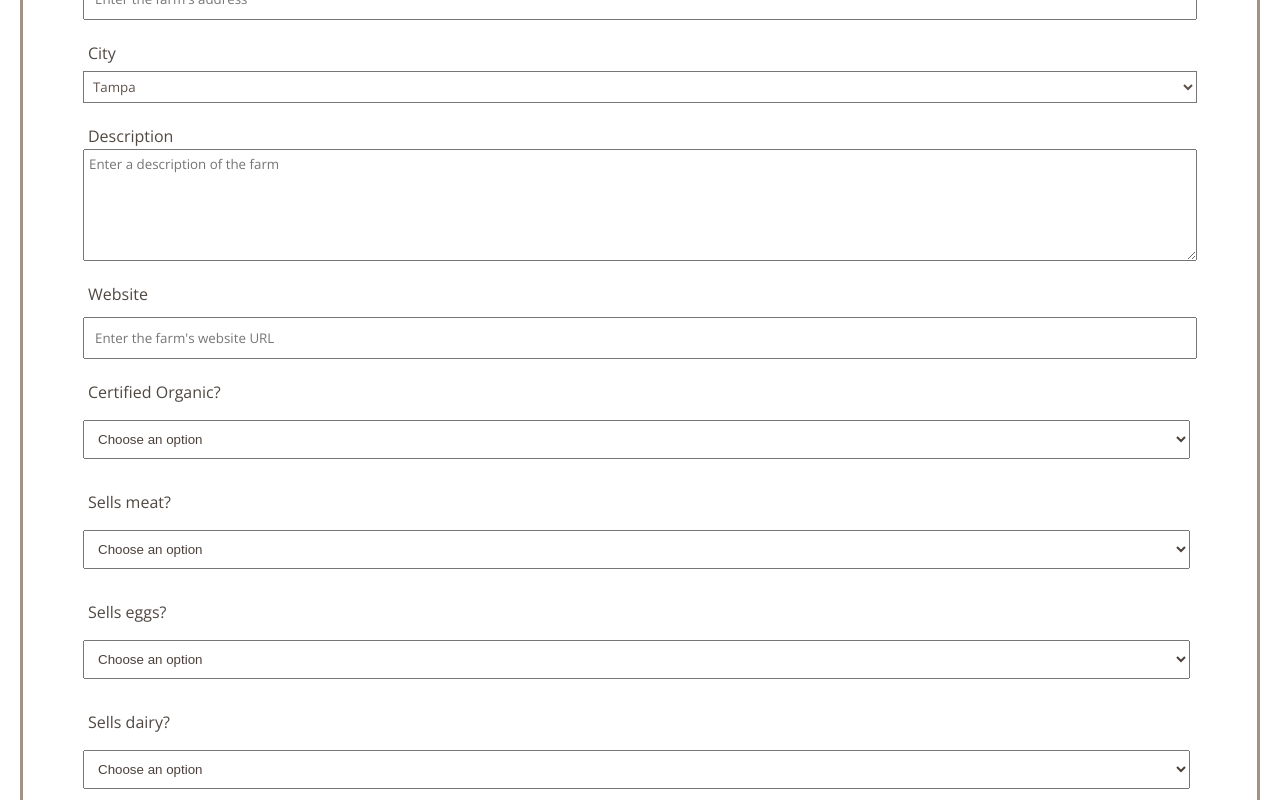
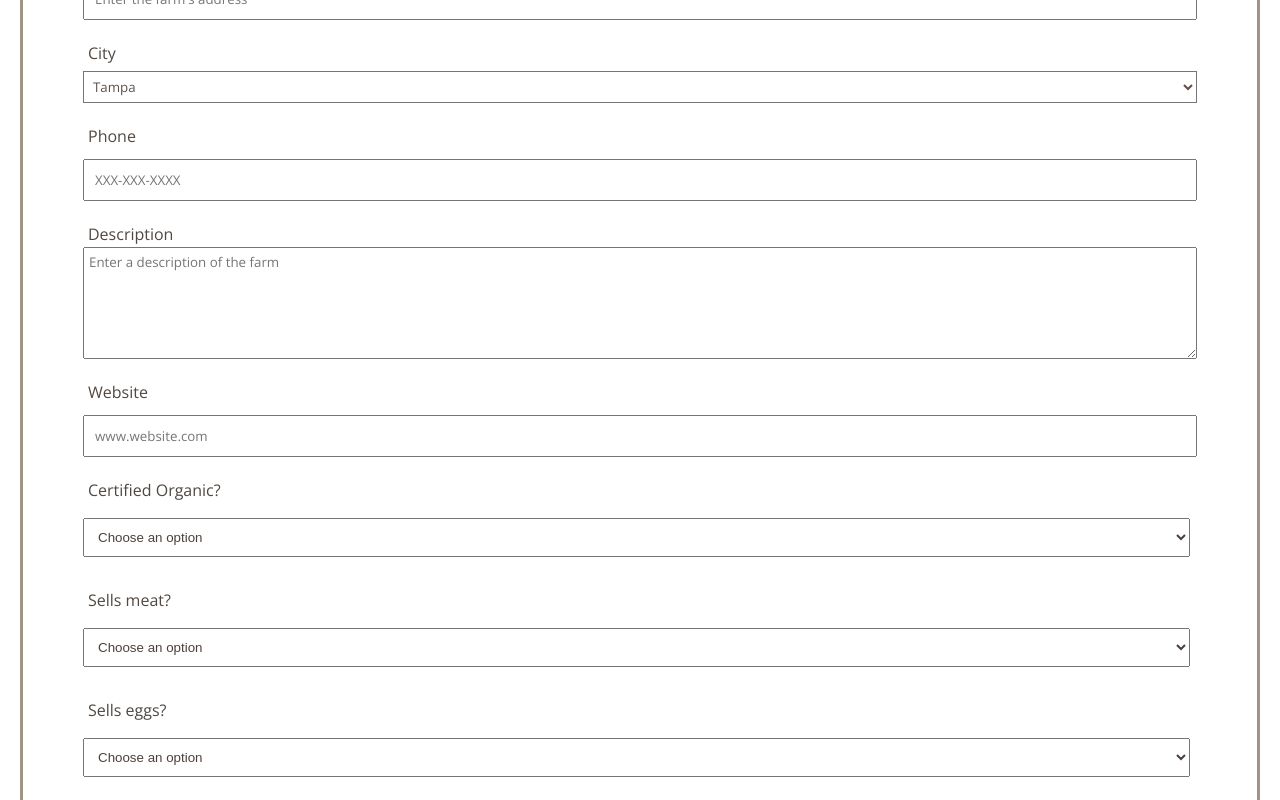
Before and after one commit to mary-toth/FarmFinder, a React (Create React App) app in the folder ClientApp/: page /addfarm in a window 1280 px wide. Shown: the part 620-1420 px from the top of the page. Built offline with nearby package versions, Linux system fonts and the light colour scheme.

Commit message:
allows filling out form, no submission yet

```diff
--- a/ClientApp/src/components/AddFarm.jsx
+++ b/ClientApp/src/components/AddFarm.jsx
@@ -1,9 +1,29 @@
-import React from 'react'
+import React, { useState } from 'react'
 import { Link, Route, Switch } from 'react-router-dom'
 import { Footer } from './Footer'
 import { Header } from './Header'
 
 export function AddFarm() {
+  const [newFarm, setNewFarm] = useState({
+    name: '',
+    address: '',
+    city: '',
+    description: '',
+    phone: '',
+    website: '',
+    organic: '',
+    meat: '',
+    eggs: '',
+    dairy: '',
+  })
+
+  function handleStringFieldChange(event) {
+    const newAddressText = event.target.value
+    const fieldName = event.target.name
+
+    const newerFarm = { ...newFarm, [fieldName]: newAddressText }
+    setNewFarm(newerFarm)
+  }
   return (
     <>
       <div className="add-farm-msg"></div>
@@ -15,14 +35,24 @@ export function AddFarm() {
 
           <li>
             <label htmlFor="name">Name</label>
-            <input type="text" id="name" placeholder="Enter the farm's name" />
+            <input
+              type="text"
+              name="name"
+              id="name"
+              value={newFarm.name}
+              placeholder="Enter the farm's name"
+              onChange={handleStringFieldChange}
+            />
           </li>
           <li>
             <label htmlFor="address">Address</label>
             <input
               type="text"
+              name="address"
+              value={newFarm.address}
               id="address"
               placeholder="Enter the farm's address"
+              onChange={handleStringFieldChange}
             />
           </li>
           <li>
@@ -34,10 +64,26 @@ export function AddFarm() {
             </select>
           </li>
           <li>
+            <label htmlFor="phone">Phone</label>
+            <input
+              type="tel"
+              name="phone"
+              id="phone"
+              value={newFarm.phone}
+              pattern="[0-9]{3}-[0-9]{3}-[0-9]{4}"
+              required
+              placeholder="XXX-XXX-XXXX"
+              onChange={handleStringFieldChange}
+            />
+          </li>
+          <li>
             <label htmlFor="description">Description</label>
             <textarea
+              name="description"
               id="description"
+              value={newFarm.description}
               placeholder="Enter a description of the farm"
+              onChange={handleStringFieldChange}
             ></textarea>
           </li>
 
@@ -45,8 +91,11 @@ export function AddFarm() {
             <label htmlFor="website">Website</label>
             <input
               type="text"
+              name="website"
               id="website"
-              placeholder="Enter the farm's website URL"
+              value={newFarm.website}
+              placeholder="www.website.com"
+              onChange={handleStringFieldChange}
             />
           </li>
           <li>
--- a/ClientApp/src/components/Footer.jsx
+++ b/ClientApp/src/components/Footer.jsx
@@ -7,10 +7,10 @@ export function Footer() {
         <h2 className="footer-left">made by mary toth 2021</h2>
         <ul className="footer-list">
           <li className="icon">
-            <img
+            {/* <img
               className="icon"
               src="https://i.pinimg.com/originals/48/e0/73/48e07378e01dd719c060c1f2f2b5cb00.png"
-            ></img>
+            ></img> */}
           </li>
           <li className="icon">
             <img
--- a/ClientApp/src/components/ViewFarms.jsx
+++ b/ClientApp/src/components/ViewFarms.jsx
@@ -33,7 +33,7 @@ export function ViewFarms() {
               type="text"
               className="search-farms"
               placeholder="search by farm name"
-              value={filter}
+              // value={filter}
               onChange={function (event) {
                 setFilter(event.target.value)
               }}
--- a/ClientApp/src/custom.scss
+++ b/ClientApp/src/custom.scss
@@ -218,7 +218,8 @@ li.add-farm-txt {
 
 #name,
 #address,
-#website {
+#website,
+#phone {
   padding: 10px;
   margin-top: 10px;
   font-family: 'Open Sans', sans-serif;
```
Also changed, not shown: 1 other file (tests, documents, lock files or other folders).
